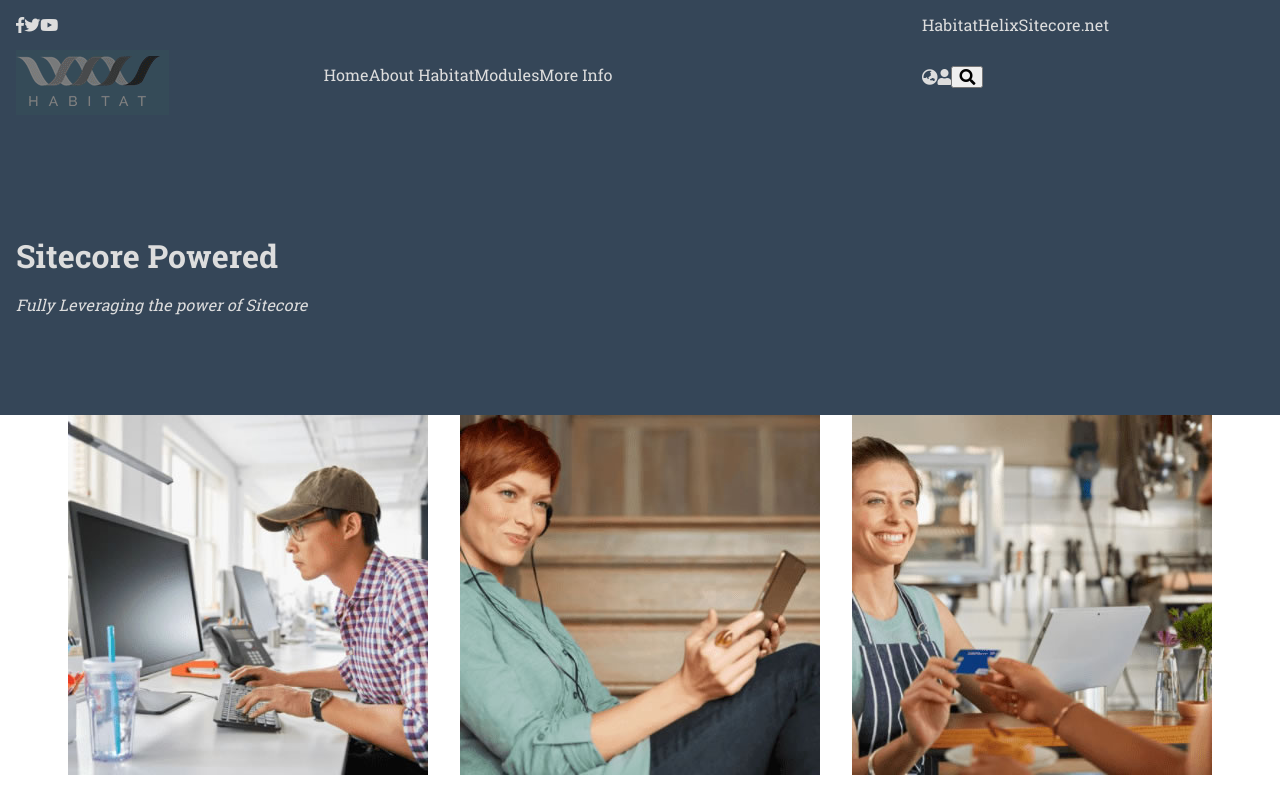
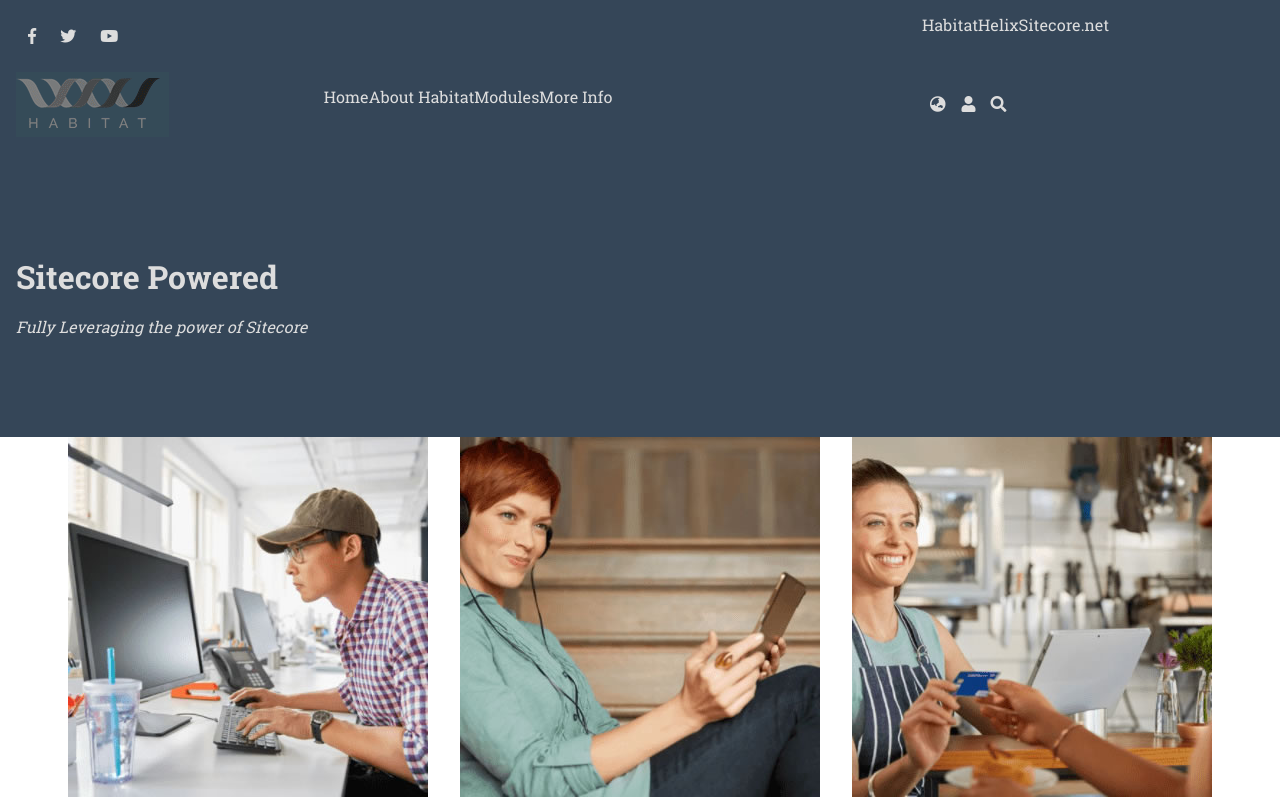
Before and after one commit to adambezemek/xc-code-challenge, a Vue app in the folder xc-code-challenge/: page / in a window 1280 px wide. Shown: the top 800 px of the page. Built offline with nearby package versions, Linux system fonts and the light colour scheme.

Commit message:
Header component styling

```diff
--- a/xc-code-challenge/src/App.vue
+++ b/xc-code-challenge/src/App.vue
@@ -14,7 +14,7 @@
     <div class="l-global-container">
       <div class="l-global-inner">
         <header class="l-header">
-          <ul class="l-header__social-links o-navigation">
+          <ul class="l-header__social-links o-navigation c__social-links">
             <li>
               <a href="https://example.com" target="_blank" rel="noopener noreferrer" class="fab fa-facebook-f">
                 <span class="u-visually-hidden">Visit our Facebook page and Like Us</span>
@@ -64,7 +64,7 @@
               Additional Details: https://github.com/vuejs/vue/issues/7422
               Fix: Cast the boolean to a string so Vue doesn't remove it.
           -->
-          <button class="c-mobile-menu l-header__mobile-menu" type="button" @click="MobileMenuOpen = !MobileMenuOpen"
+          <button class="c-mobile-menu l-header__mobile-menu t-background--transparent t-border t-border-color--transparent t-color" type="button" @click="MobileMenuOpen = !MobileMenuOpen"
                   aria-label="Menu" aria-controls="navigation" :aria-expanded=MobileMenuOpen.toString()>
             <span class="c-mobile-menu__icon"></span>
             <div class="c-mobile-menu__label">
@@ -118,7 +118,7 @@
               </a>
             </li>
             <li>
-              <button type="button" class="fas fa-search">
+              <button type="button" class="fas fa-search t-background--transparent t-border t-border-color--transparent t-color">
                 <span class="u-visually-hidden">Search</span>
               </button>
             </li>
@@ -283,9 +283,19 @@ export default {
 
 <style>
 
+.c__social-links a
+{
+  padding: 0.75rem;
+}
+
 .c-account-options__my-account
 {
   display: none !important;
+}
+
+.c-account-options a
+{
+  padding: 0.5rem;
 }
 
 @media only screen and (min-width: 48em) {
```
